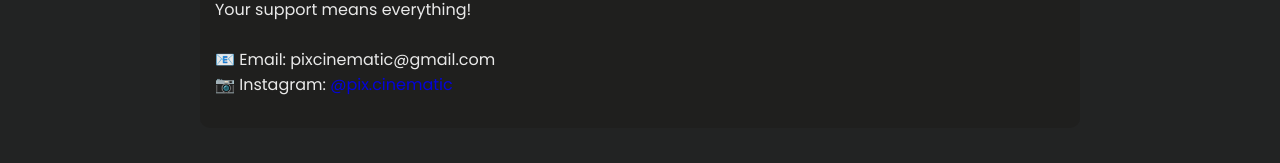
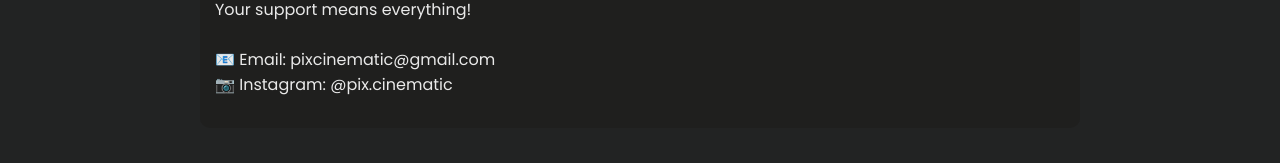
Before and after one commit to latentverse/episodes, a plain HTML site: page disclaimer.html in a window 1280 px wide. Shown: the part 745-908 px from the top of the page. Drawn offline with Linux system fonts and the light colour scheme.

Commit message:
Add files via upload

```diff
--- a/disclaimer.html
+++ b/disclaimer.html
@@ -70,7 +70,7 @@ p {
         This platform was built with dedication, taking long hours of coding and a lot of hard work just for you all. Your support means everything!
         <br><br>
         📧 Email: <a href="mailto:pixcinematic@gmail.com" style="color: white;"> pixcinematic@gmail.com </a><br>
-        📷 Instagram: <a href="https://www.instagram.com/pix.cinematic/" target="_blank">@pix.cinematic</a></p>
+        📷 Instagram: <a href="https://www.instagram.com/pix.cinematic/" style="color: white;" target="_blank">@pix.cinematic</a></p>
   </div>
   <a href="/disclaimer">
     <footer>
```
